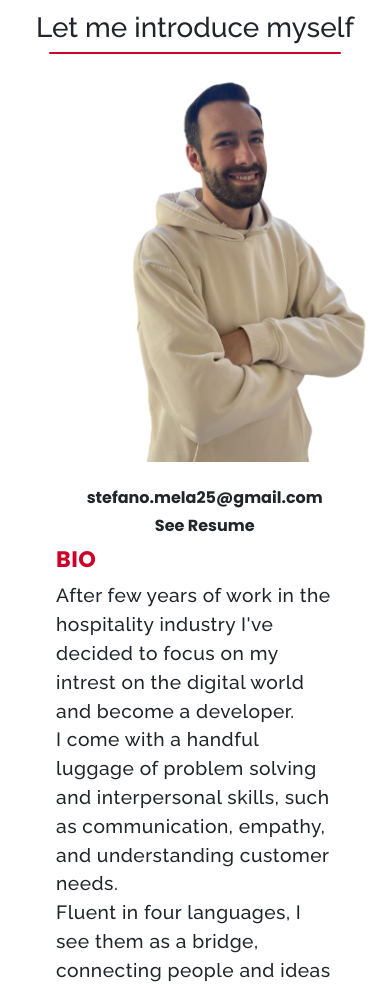
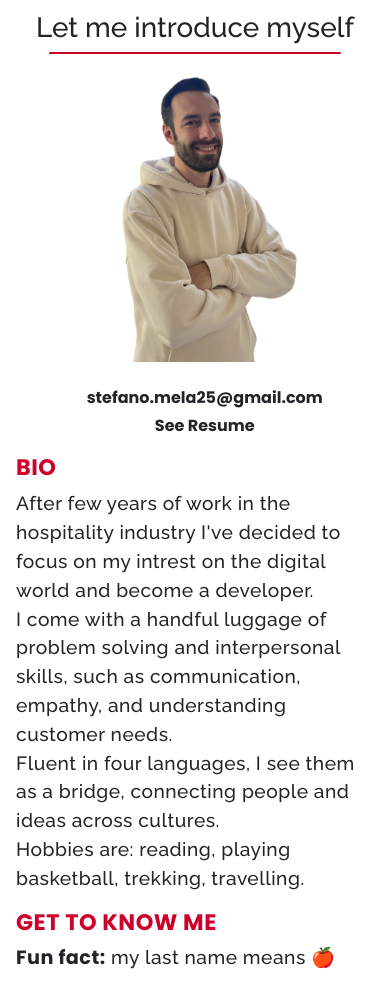
Before and after one commit to StefanoMela/vite-portofolio-new, a Vue app: page / in a window 390 px wide. Shown: the part 908-1892 px from the top of the page. Built offline with nearby package versions, Linux system fonts and the light colour scheme; some icons are missing.

Commit message:
fixfixfix

```diff
--- a/src/components/AboutComponent.vue
+++ b/src/components/AboutComponent.vue
@@ -65,7 +65,7 @@ export default {
         <span class="line"></span>
       </div>
       <div class="row">
-        <div class="col">
+        <div class="col-12 col-lg">
           <div class="about_avatar">
             <!-- avatar -->
             <img src="../assets/img/avatar-tr.png" class="avatar" alt="" />
@@ -127,7 +127,7 @@ export default {
           </div>
         </div>
         <!-- tools -->
-        <div class="col-12 rel">
+        <div class="col-lg-12 rel px-0 tools_col">
           <div class="overlay"></div>
           <div class="tools_container">
             <h2 class="poppins-bold tools_title">Working Tools</h2>
@@ -165,7 +165,7 @@ export default {
 }
 
 #about {
-  height: 100vh;
+  height: 100%;
   overflow: hidden;
   position: relative;
 
@@ -289,8 +289,15 @@ h3 {
 // mobile query
 
 @media only screen and (max-width: 576px) {
-  #about {
-    height: 100%;
+
+  .avatar {
+    height: 300px;
+  }
+
+  .about_bio {
+    padding: 0 1rem;
+
+    margin: 1rem 0;
   }
 
   .title-wrapper {
@@ -305,11 +312,6 @@ h3 {
     font-size: 1rem;
   }
 
-  .bio_top,
-  .bio_btm {
-    padding: 0 1rem;
-  }
-
   .tools_container {
     flex-wrap: wrap;
 
@@ -319,7 +321,6 @@ h3 {
       display: none;
     }
 
-    img,
     .tool {
       max-height: 50px;
       max-width: 50px;
@@ -327,21 +328,20 @@ h3 {
   }
 }
 
-// @media only screen and (min-width: 1120px) {
 
-//   #about{
+@media only screen and (max-width: 1024px){
 
-//     padding: 0;
+  .tools_col{
+    max-width: 100%;
+  }
+  .tools_container{
 
-//     display: flex;
-//     flex-direction: column;
-//     justify-content: center;
+    max-width: 100%;
 
-//     .about_bio{
-//       margin: 3rem 0;
-//     }
-
-//   }
-
-// }
+    .tools_title{
+      display: none;
+    }
+    gap: .3rem;
+  }
+}
 </style>
```
